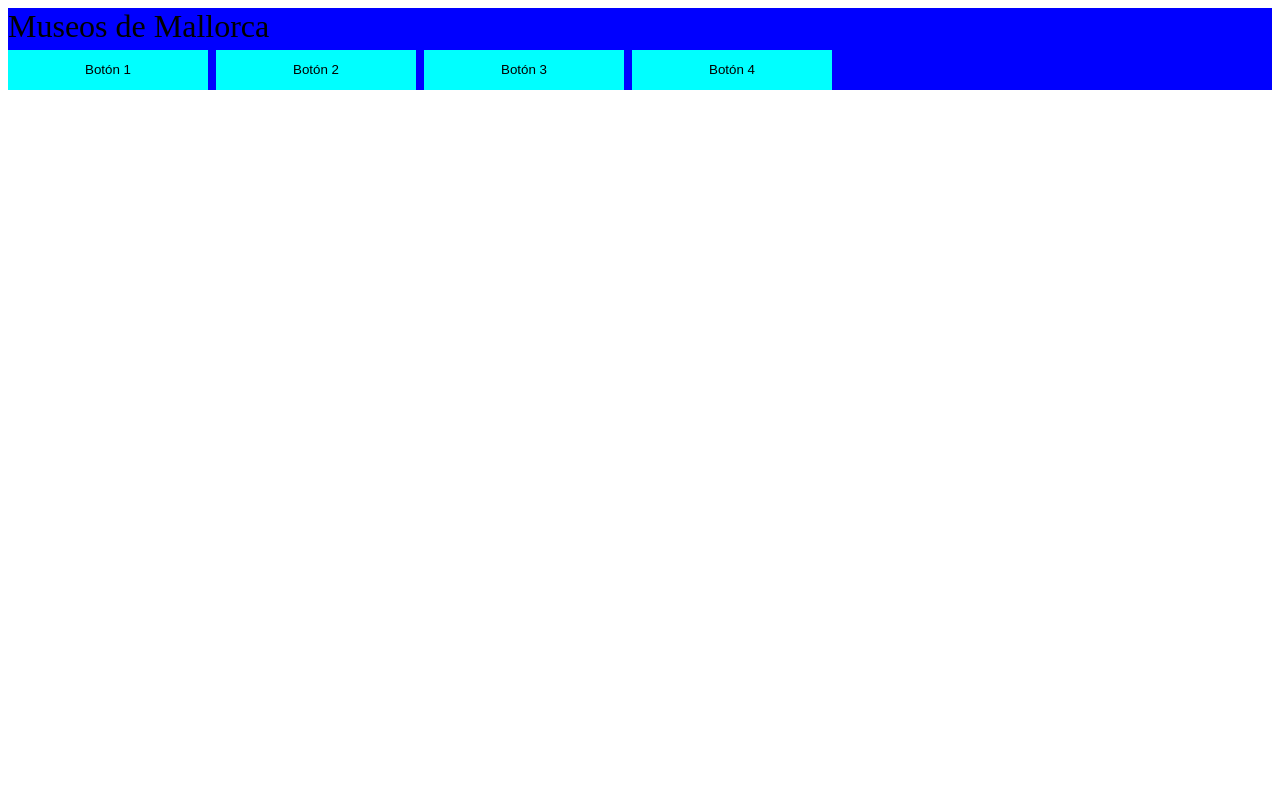
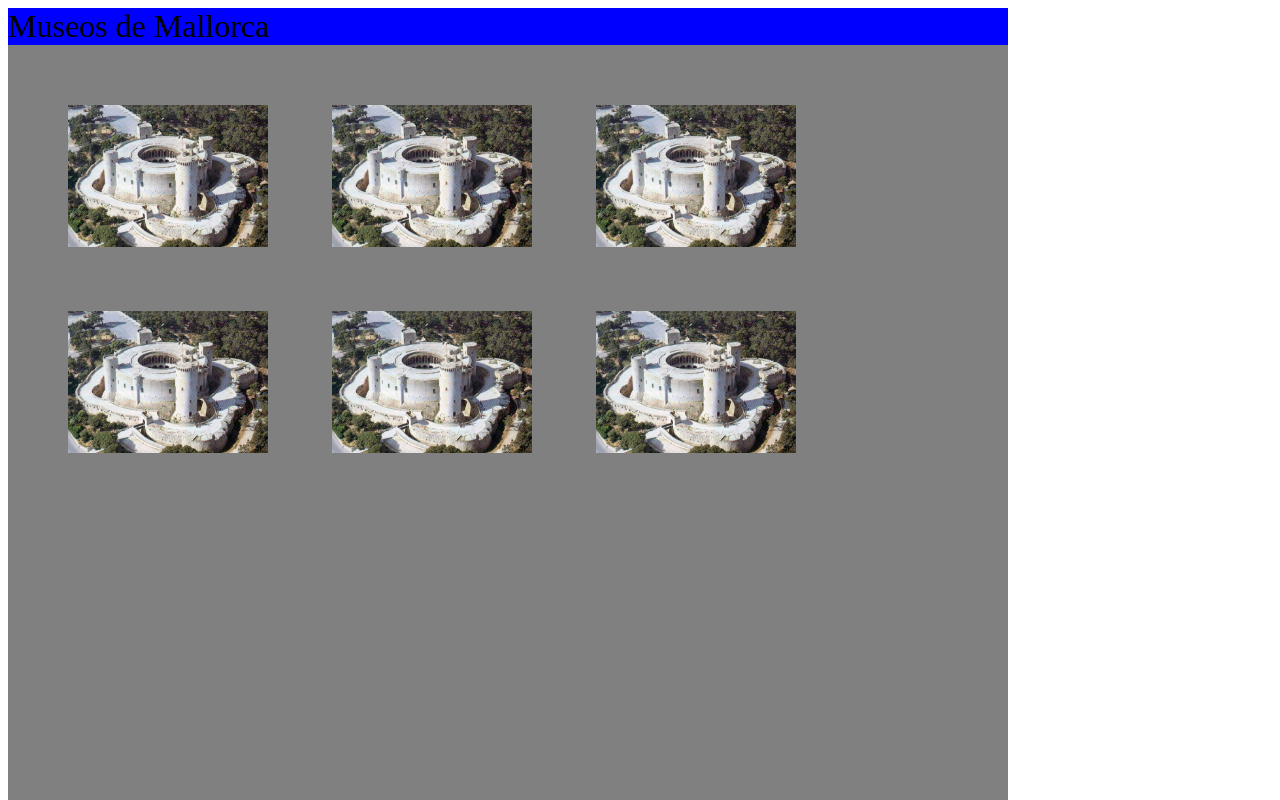
Before and after one commit to joanmarto/Pr-ctica-Final---Tecnolog-a-Multimedia, a plain HTML site: page index.html in a window 1280 px wide. Shown: the top 800 px of the page. Drawn offline with Linux system fonts and the light colour scheme.

Commit message:
Add files via upload

```diff
--- a/index.html
+++ b/index.html
@@ -1,20 +1,28 @@
 <!DOCTYPE html>
 <html>
+
 <head>
     <meta charset="utf-8">
     <title>Museos de Mallorca</title>
-        <link type="text/css" rel="stylesheet" href="style.css"></link>
+    <link type="text/css" rel="stylesheet" href="style.css">
+    </link>
     <script></script>
 </head>
+
 <body>
+
     <div class="cabecera">
         Museos de Mallorca
-            <div class="menu-header">
-                <button class="button">Botón 1</button>
-                <button class="button">Botón 2</button>
-                <button class="button">Botón 3</button>
-                <button class="button">Botón 4</button>
+
     </div>
+    <div class="menu" >
+        <img class="imagen1" src="images/Castillo_de_Bellver.jpg"> </img>
+        <img class="imagen1" src="images/Castillo_de_Bellver.jpg"> </img>
+        <img class="imagen1" src="images/Castillo_de_Bellver.jpg"> </img>
+        <img class="imagen1" src="images/Castillo_de_Bellver.jpg"> </img>
+        <img class="imagen1" src="images/Castillo_de_Bellver.jpg"> </img>
+        <img class="imagen1" src="images/Castillo_de_Bellver.jpg"> </img>
     </div>
 </body>
+
 </html>
--- a/style.css
+++ b/style.css
@@ -1,6 +1,13 @@
+.menu{
+
+    height: 1200px;
+    width: 1000px;
+    background-color: grey;
+}
 .cabecera{
     background-color: blue;
     font-size: xx-large;
+    width: 1000px;
 }
 
 .button{
@@ -11,3 +18,21 @@
     height: 40px;
     width: 200px;
 }
+
+.imagen1{
+
+
+
+   width: 20%;
+
+    padding-left: 60px;
+    padding-top: 60px;
+
+    alt:"Castillo de Bellver";
+
+
+
+}
+.hola:hover{
+    filter: opacity(.5);
+}
```
Also changed, not shown: images/Castillo_de_Bellver.jpg (added), images/catedral.jpg (added). Lines whose indentation alone changed are shown as unchanged.
